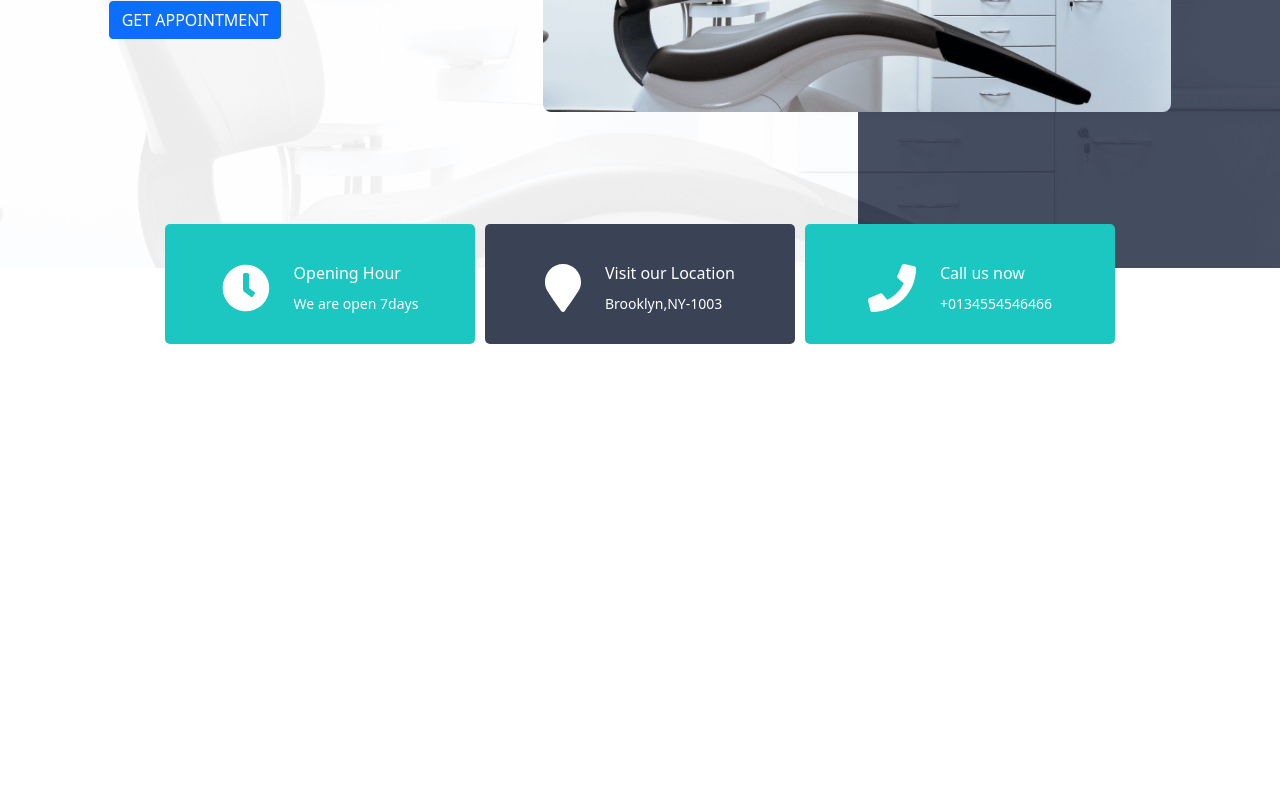
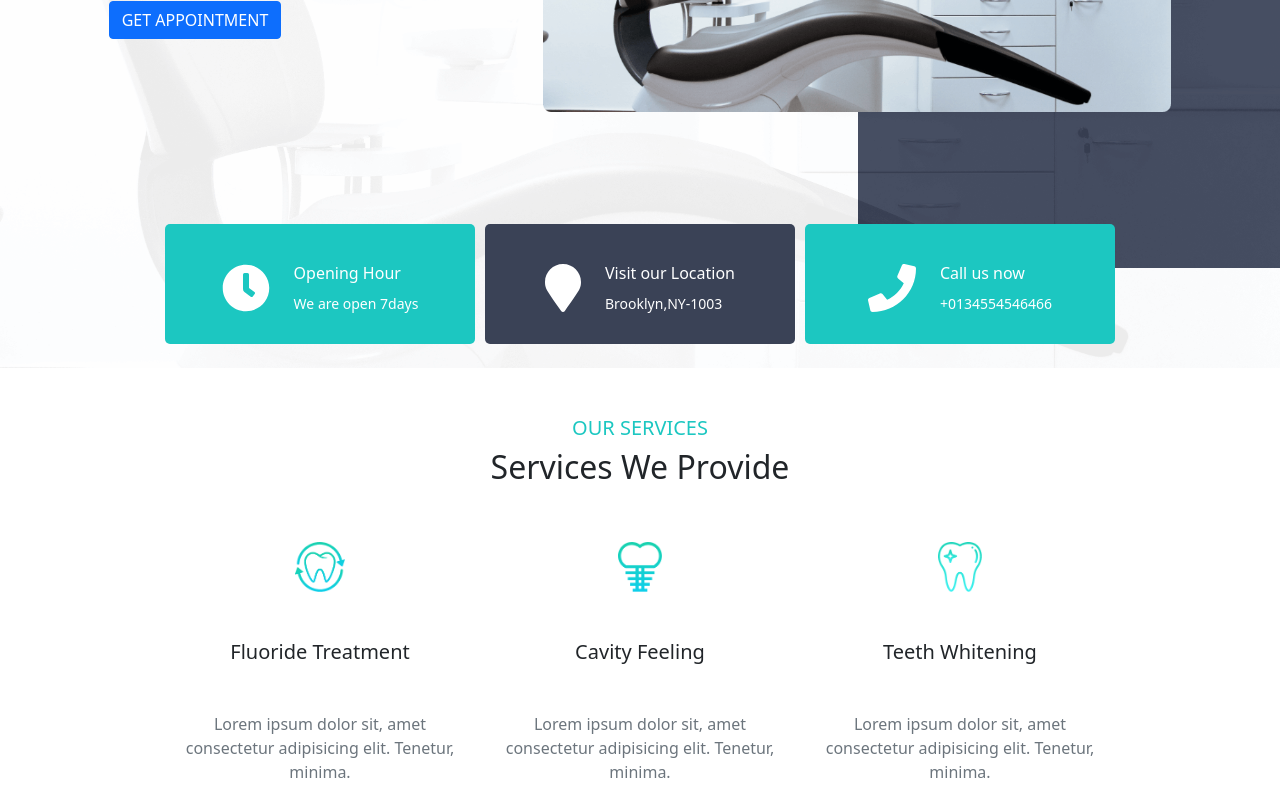
Before and after one commit to montasirazad/doctor-portal, a React (Create React App) app: page / in a window 1280 px wide. Shown: the part 432-1232 px from the top of the page. Before the commit the page ends 800 px from the top, so only its background shows below. Built offline with nearby package versions, Linux system fonts and the light colour scheme.

Commit message:
service section

```diff
--- a/src/components/Home/Header/Hearer.css
+++ b/src/components/Home/Header/Header.css
@@ -1,5 +1,5 @@
 .header-container {
-    height:700px;
+    height:800px;
     position:relative;
     background-image: url('../../../images/bg.png');
     background-size: cover;
--- a/src/components/Home/Header/Header.js
+++ b/src/components/Home/Header/Header.js
@@ -2,7 +2,7 @@ import React from 'react';
 import BusinessInfo from '../BusinessInfo/BusinessInfo';
 import HeaderMain from '../HeaderMain/HeaderMain';
 import NavBar from '../NavBar/NavBar';
-import './Hearer.css'
+import './Header.css'
 
 const Header = () => {
     return (
--- a/src/components/Home/Home.js
+++ b/src/components/Home/Home.js
@@ -1,10 +1,12 @@
 import React from 'react';
 import Header from './Header/Header';
+import Services from './Services/Services';
 
 const Home = () => {
     return (
         <div>
             <Header />
+            <Services />
         </div>
     );
 };
--- a/src/components/Home/NavBar/NavBar.css
+++ b/src/components/Home/NavBar/NavBar.css
@@ -1,3 +1,4 @@
 .nav-link:hover {
-    background-color:rgb(24, 28, 240);
+    background-color:#1CC7C1;
+    border-radius: 5px;
 }
--- /dev/null
+++ b/src/components/Home/ServiceDetail/ServiceDetail.js
@@ -0,0 +1,13 @@
+import React from 'react';
+
+const ServiceDetail = ({ service }) => {
+    return (
+        <div className='col-md-4 text-center mt-5'>
+            <img style={{height:'50px'}} src={service.img} alt="" />
+            <h5 className='mt-5 mb-5'>{service.name}</h5>
+            <p className='text-secondary'>Lorem ipsum dolor sit, amet consectetur adipisicing elit. Tenetur, minima.</p>
+        </div>
+    );
+};
+
+export default ServiceDetail;
--- /dev/null
+++ b/src/components/Home/Services/Services.js
@@ -0,0 +1,41 @@
+import React from 'react';
+import Fluoride from '../../../images/fluoride.png'
+import Cavity from '../../../images/cavity.png'
+import Whitening from '../../../images/whitening.png'
+import ServiceDetail from '../ServiceDetail/ServiceDetail';
+
+const serviceData = [
+    {
+        name: 'Fluoride Treatment',
+        img: Fluoride,
+    },
+    {
+        name: 'Cavity Feeling',
+        img: Cavity,
+    },
+    {
+        name: 'Teeth Whitening',
+        img: Whitening,
+    }
+]
+
+const Services = () => {
+    return (
+        <section className='services-container mt-5 '>
+            <div className='text-center'>
+                <h5 style={{ color: '#1CC7C1' }}>OUR SERVICES</h5>
+                <h2>Services We Provide</h2>
+            </div>
+
+            <div className='d-flex justify-content-center '>
+                <div className='w-75 row'>
+                    {
+                        serviceData.map(service => <ServiceDetail service={service} ></ServiceDetail>)
+                    }
+                </div>
+            </div>
+        </section>
+    );
+};
+
+export default Services;
```
